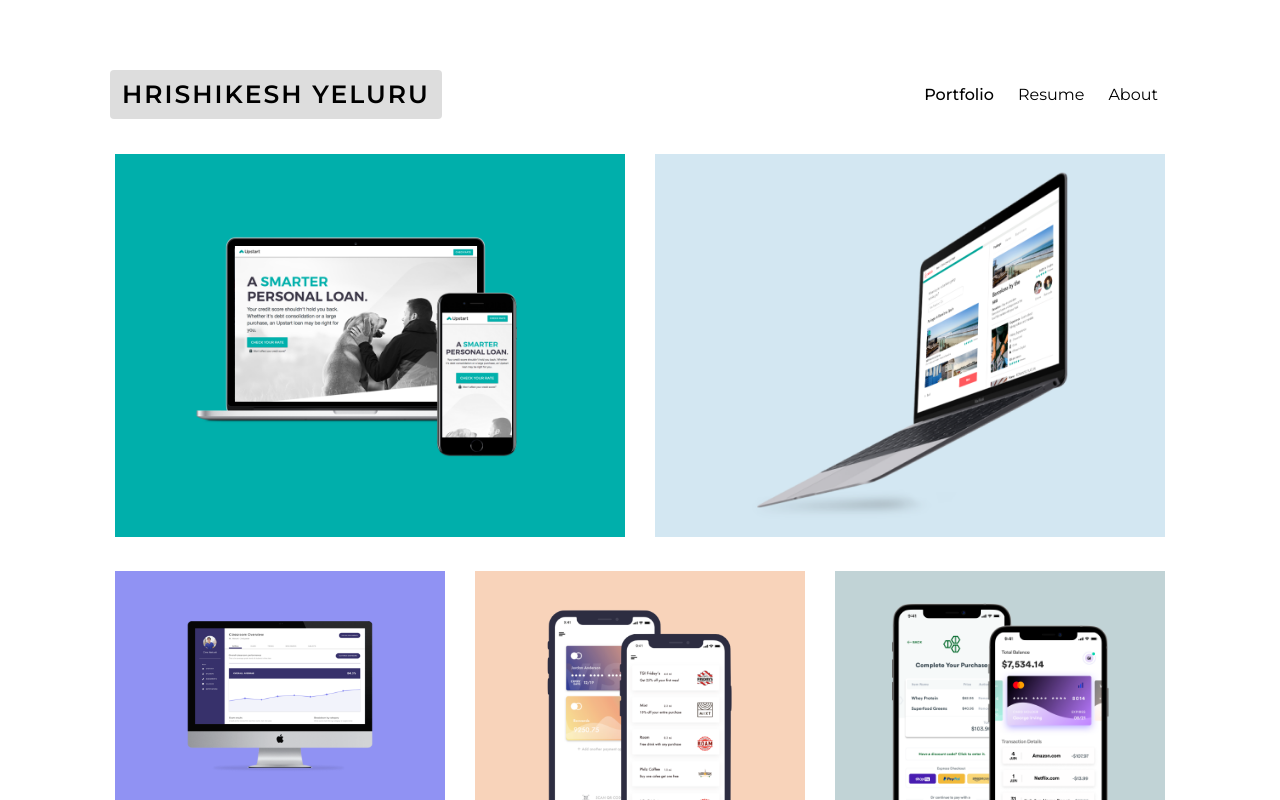
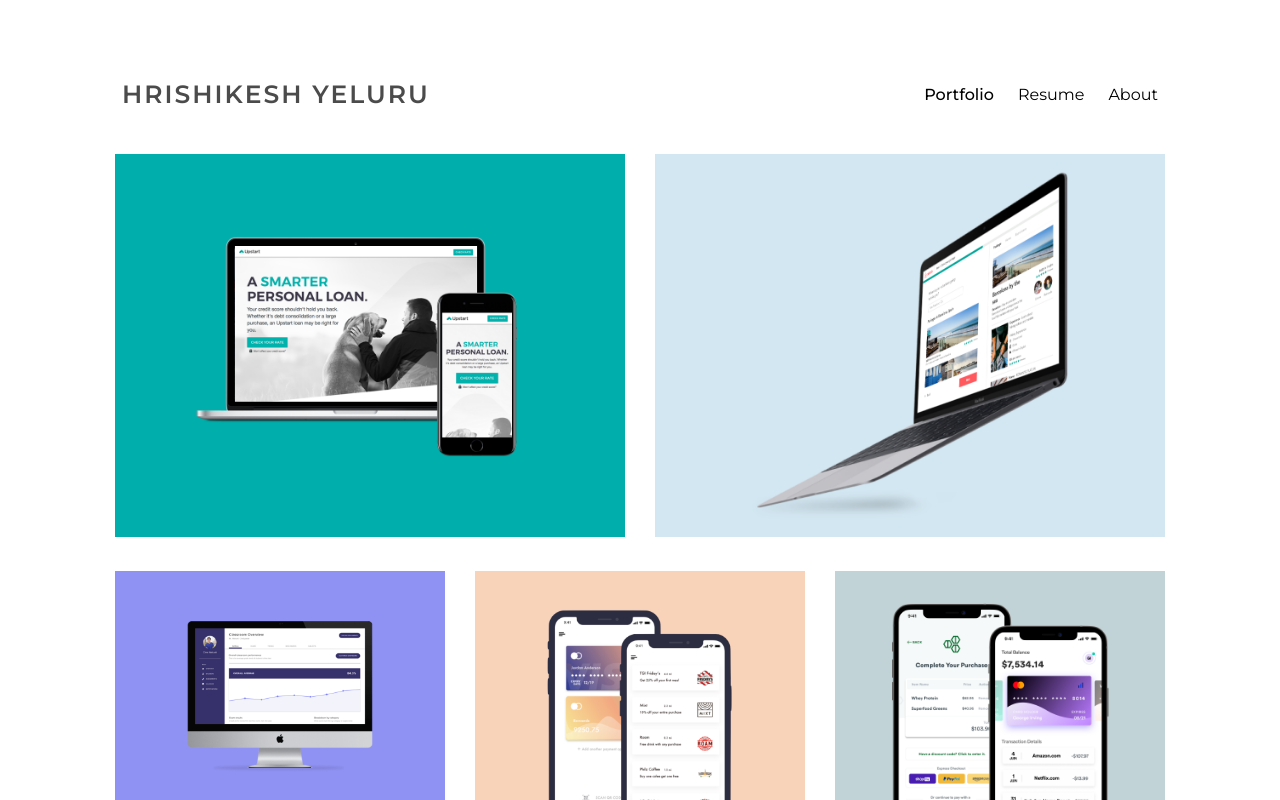
Before and after one commit to hyreddy/hyreddy.github.io, a plain HTML site: page index.html in a window 1280 px wide. In both pictures the pointer is over the link "HRISHIKESH YELURU". Shown: the top 800 px of the page. Drawn offline with Linux system fonts and the light colour scheme.

Commit message:
Update main.css

```diff
--- a/main.css
+++ b/main.css
@@ -34,8 +34,7 @@ body {
 
   /* Change the background color on mouse-over */
   .header a:hover {
-    background-color: #ddd;
-    color: black;
+    opacity: 0.7;
   }
 
   /* Style the active/current link*/
```
